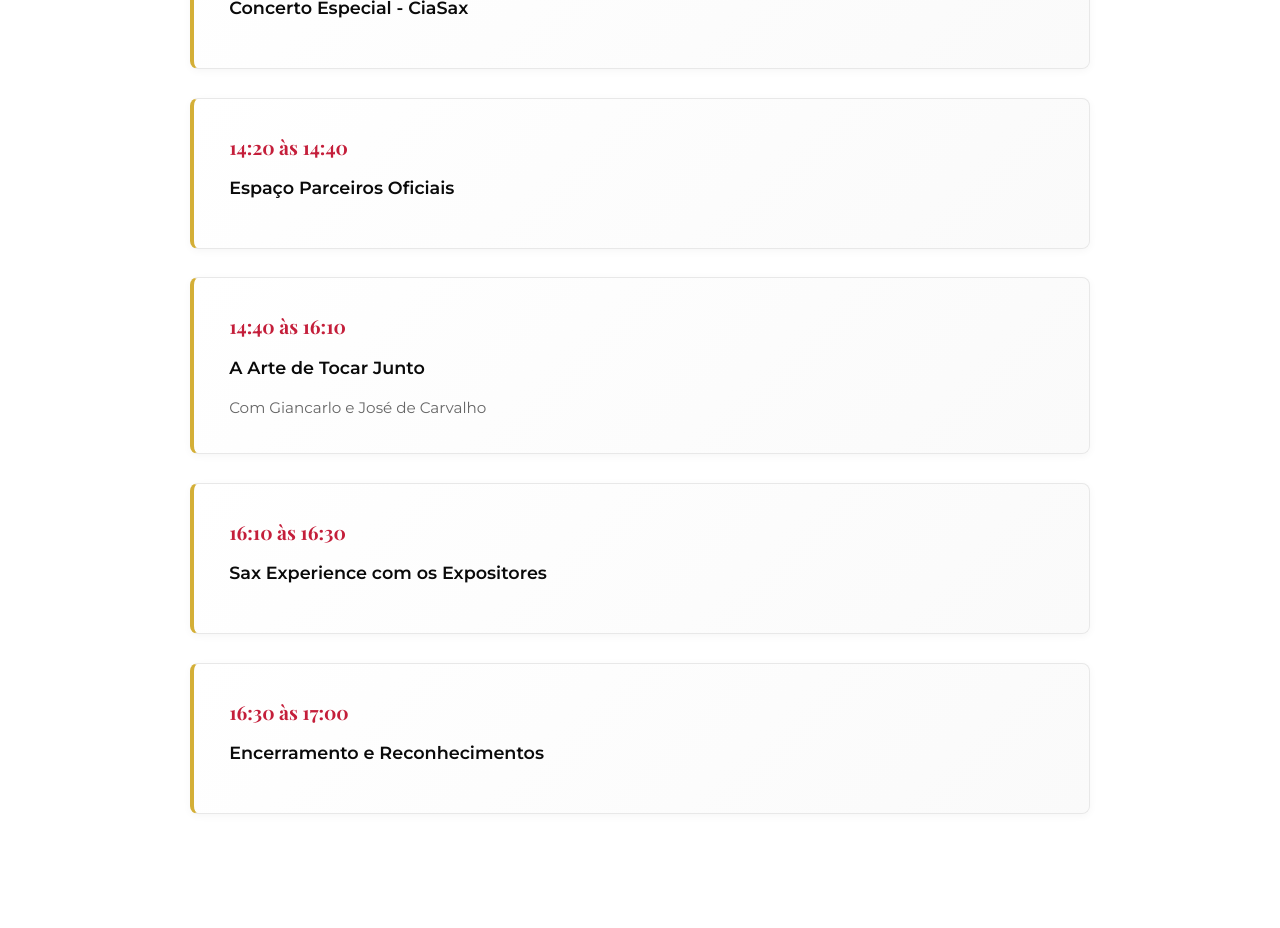
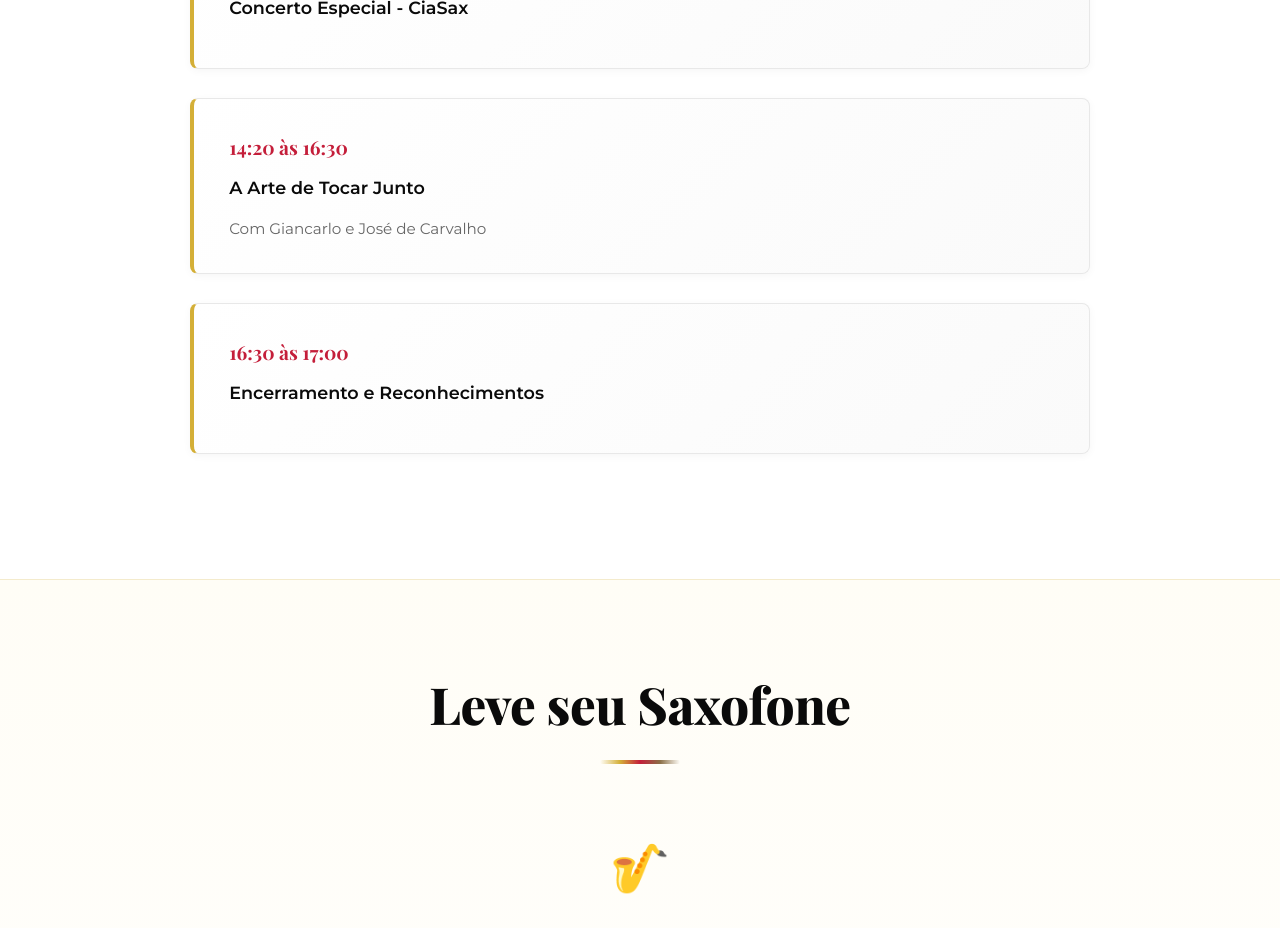
Before and after one commit to mahavibr/saxofone-event, a React (Vite) app: page / in a window 1280 px wide. Shown: the part 6720-7648 px from the top of the page. Built offline with nearby package versions, Linux system fonts and the light colour scheme.

Commit message:
feat: remover Parceiros Oficiais e Sax Experience da grade e ampliar A Arte de Tocar Junto
A sessao agora ocorre das 14:20 as 16:30.

Co-Authored-By: Claude Sonnet 5.5 <noreply@anthropic.com>

```diff
--- a/src/App.jsx
+++ b/src/App.jsx
@@ -230,9 +230,7 @@ Cursou saxofone no Conservatório de Tatuí, e sua missão a cada saxofone é de
     { time: '11:30 às 12:30', event: 'Fisioterapia para Músicos', description: 'Com Deise Barroso e Filipe Tavares' },
     { time: '12:30 às 13:30', event: 'Almoço e Convivência', description: '' },
     { time: '13:30 às 14:20', event: 'Concerto Especial - CiaSax', description: '' },
-    { time: '14:20 às 14:40', event: 'Espaço Parceiros Oficiais', description: '' },
-    { time: '14:40 às 16:10', event: 'A Arte de Tocar Junto', description: 'Com Giancarlo e José de Carvalho' },
-    { time: '16:10 às 16:30', event: 'Sax Experience com os Expositores', description: '' },
+    { time: '14:20 às 16:30', event: 'A Arte de Tocar Junto', description: 'Com Giancarlo e José de Carvalho' },
     { time: '16:30 às 17:00', event: 'Encerramento e Reconhecimentos', description: '' }
   ]
 
```
